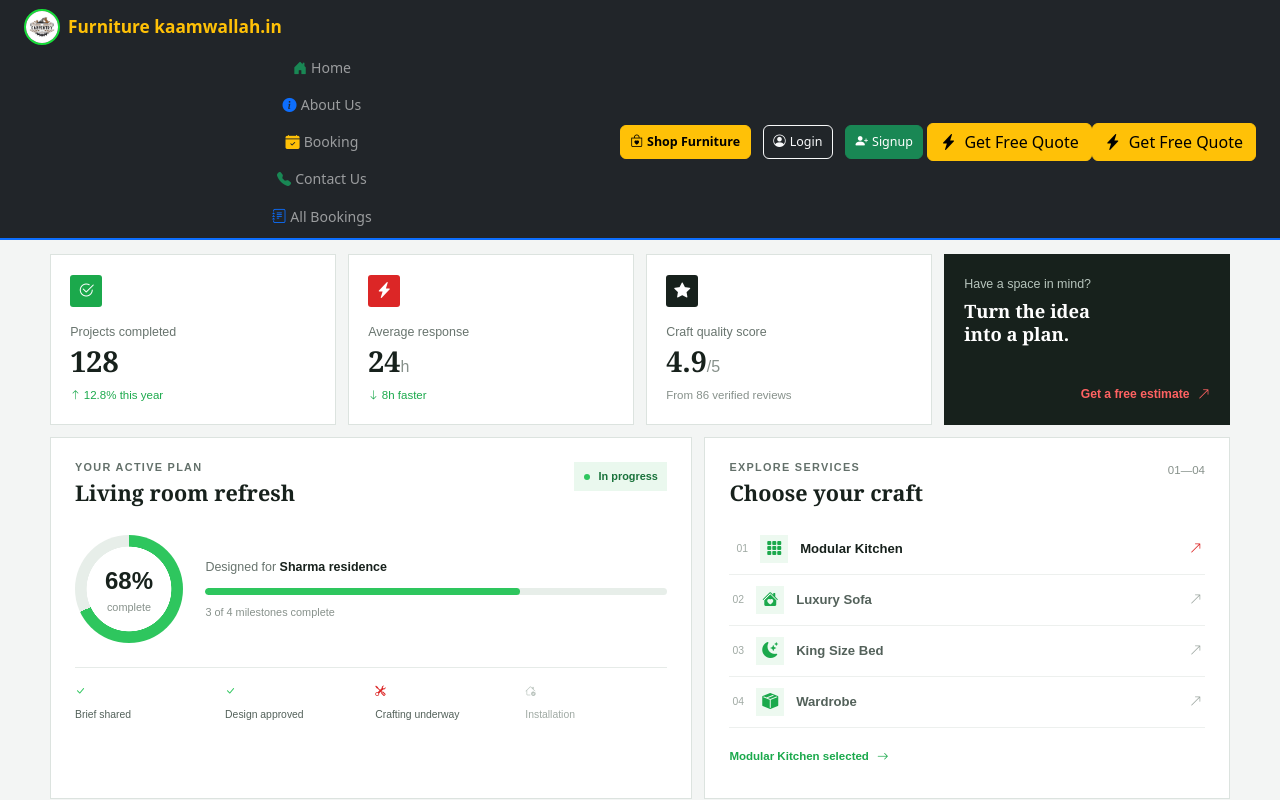
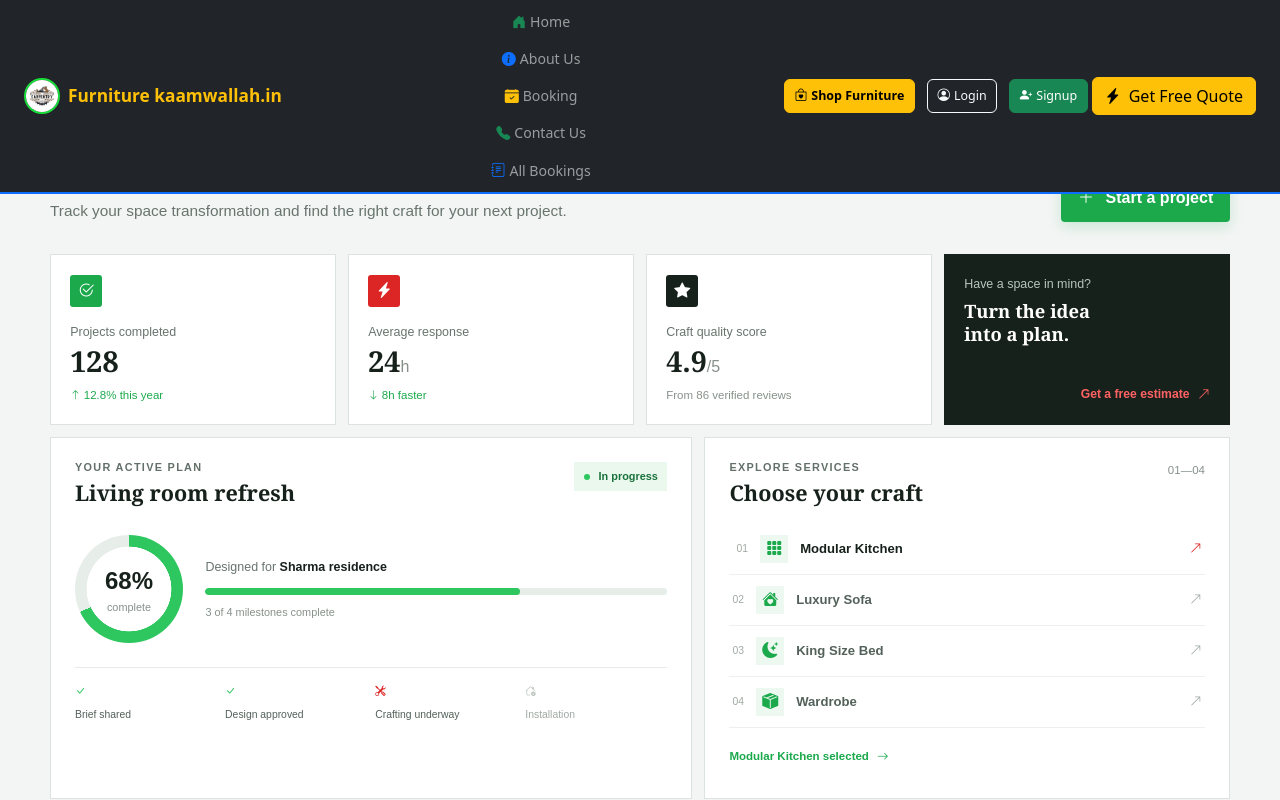
Before and after one commit to sohit636210s/leaderboard-system, a React (Create React App) app in the folder frontend/: page / in a window 1280 px wide. Shown: the top 800 px of the page. Built offline with nearby package versions, Linux system fonts and the light colour scheme.

Commit message:
Saari files update ki

```diff
--- a/frontend/src/index.css
+++ b/frontend/src/index.css
@@ -12,6 +12,11 @@ body {
 .navbar-collapse { display: flex; align-items: center; }
 .drawer-close, .drawer-quote, .drawer-backdrop { display: none; }
 .mobile-nav-links { display: none; }
+@media (min-width: 992px) {
+  .site-navbar { flex-wrap: nowrap; }
+  .site-navbar .nav-shell { flex-basis: auto; width: auto; }
+  .site-navbar .drawer-quote { display: none !important; }
+}
 .hero-section { background: radial-gradient(circle at 80% 20%, #e5efdf 0, #f7f4ef 42%); padding-top: 2rem; }
 .hero-section h1, .planner-section h2, .categories-section h2 { color: #17231e; letter-spacing: 0; }
 .hero-section h1 span { color: #187b58; }
```
